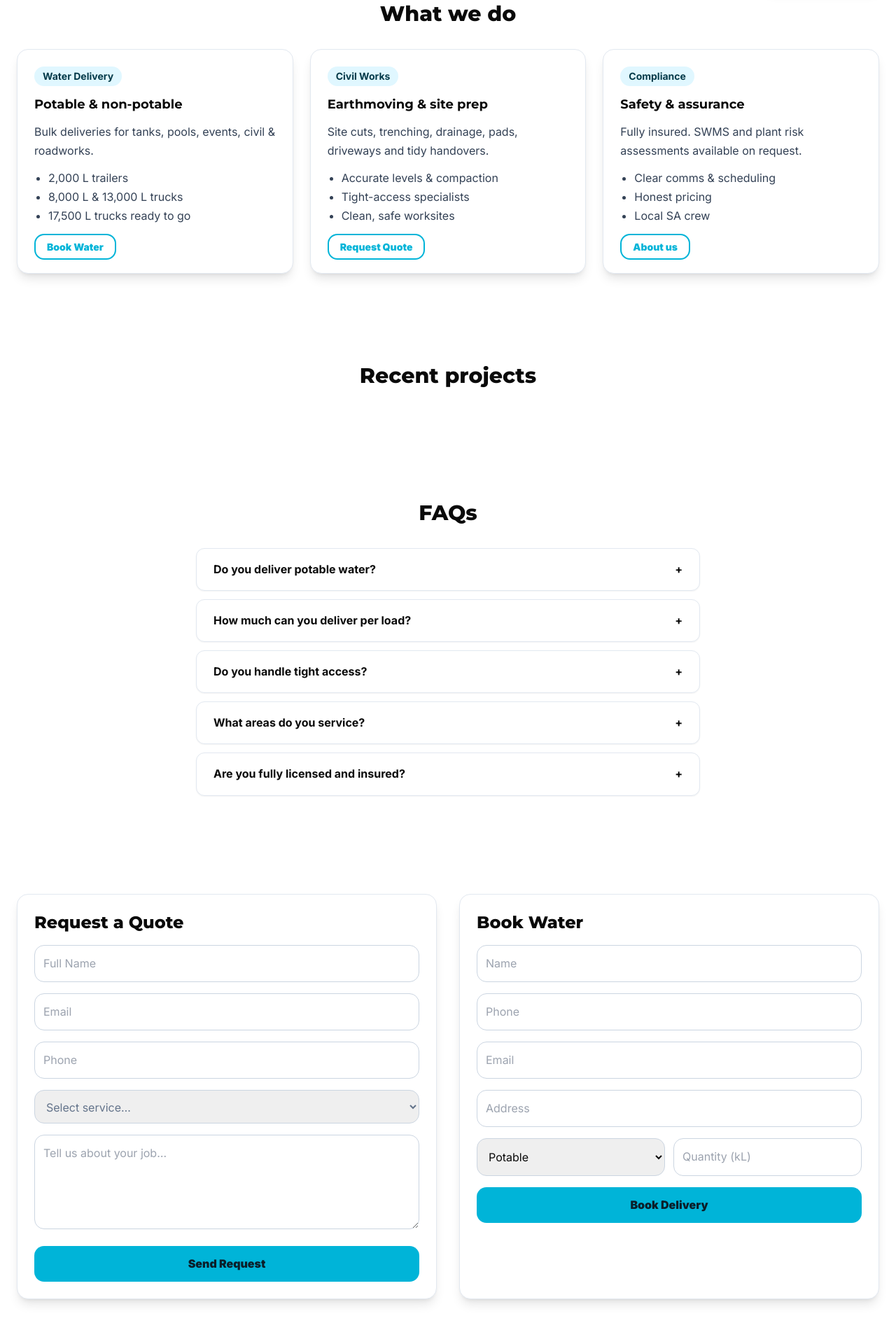
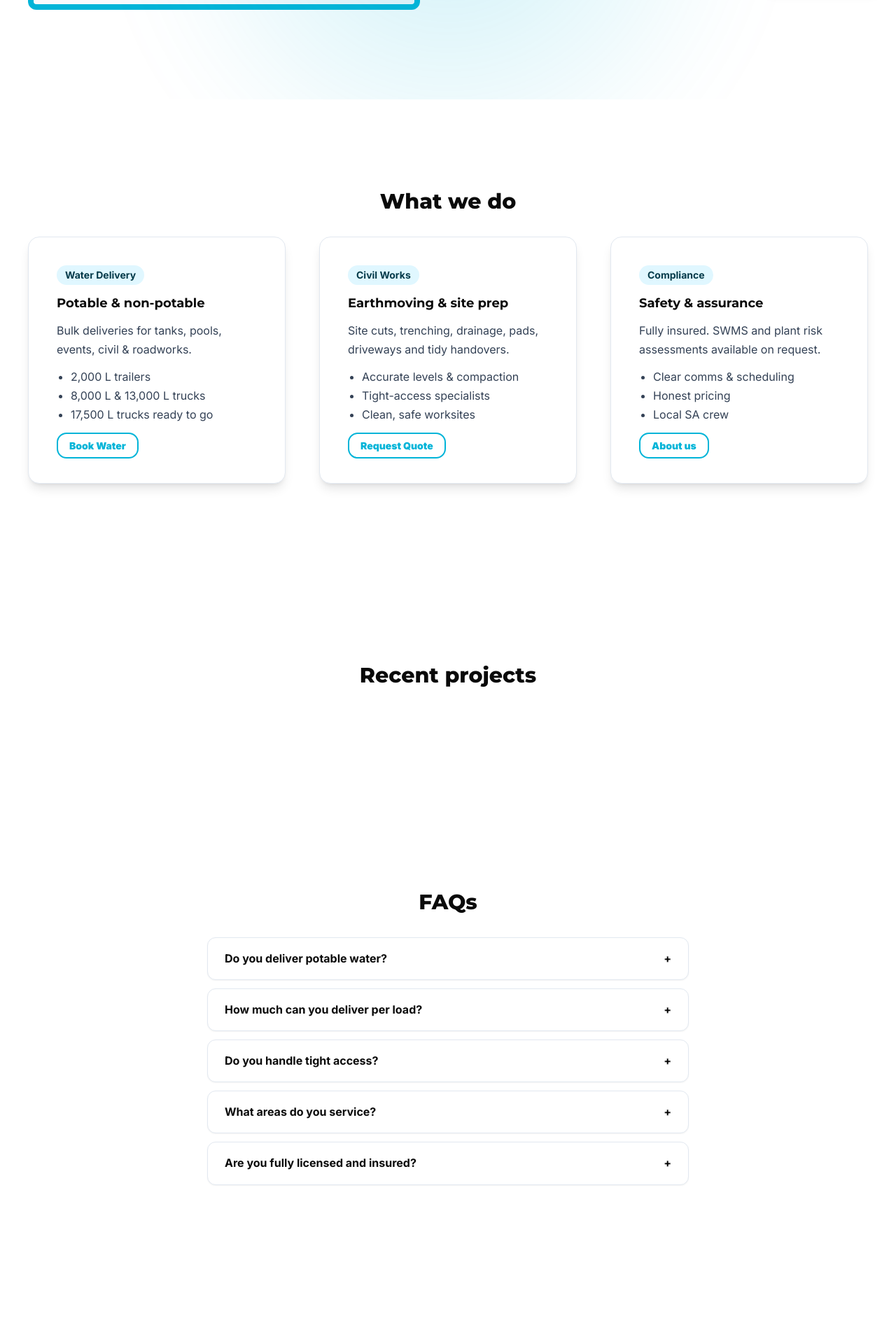
Before and after one commit to kindaiau/more-civil, a React (Vite) app: page / in a window 1280 px wide. Shown: the part 792-2712 px from the top of the page at 70% size. Built offline with nearby package versions, Linux system fonts and the light colour scheme.

Commit message:
Expand section spacing for clearer layout

```diff
--- a/src/components/FAQ.tsx
+++ b/src/components/FAQ.tsx
@@ -16,8 +16,8 @@ function QA({q, a}:{q:string; a:string}) {
 
 export default function FAQ() {
   return (
-    <section id="faq" className="py-16 bg-white">
-      <div className="max-w-3xl mx-auto px-6">
+    <section id="faq" className="py-32 bg-white">
+      <div className="max-w-3xl mx-auto px-10">
         <h2 className="reveal font-extrabold text-3xl mb-8 text-center" style={{fontFamily:'Montserrat'}}>FAQs</h2>
         <QA q="Do you deliver potable water?" a="Yes. We supply potable and non-potable water and can advise the best option for your job." />
         <QA q="How much can you deliver per load?" a="2,000 L trailers and 8,000 L / 13,000 L / 17,500 L trucks. Multiple loads can be scheduled for large fills." />
--- a/src/components/Footer.tsx
+++ b/src/components/Footer.tsx
@@ -1,7 +1,7 @@
 export default function Footer() {
   return (
     <footer className="bg-white text-slate-700 mt-16 border-t border-slate-200">
-      <div className="max-w-7xl mx-auto px-6 py-12 grid md:grid-cols-3 gap-8">
+      <div className="max-w-7xl mx-auto px-10 py-24 grid md:grid-cols-3 gap-8">
         <div>
           <h3 className="text-slate-900 font-bold text-xl mb-3" style={{fontFamily:'Montserrat'}}>More Civil</h3>
           <p className="text-slate-600">Water cart delivery and civil earthworks across South Australia.</p>
--- a/src/components/Gallery.tsx
+++ b/src/components/Gallery.tsx
@@ -9,8 +9,8 @@ export default function Gallery() {
   const [src, setSrc] = useState<string | null>(null);
 
   return (
-    <section id="projects" className="py-16 bg-white">
-      <div className="max-w-7xl mx-auto px-6">
+    <section id="projects" className="py-32 bg-white">
+      <div className="max-w-7xl mx-auto px-10">
         <h2 className="reveal font-extrabold text-3xl mb-8 text-center" style={{fontFamily:'Montserrat'}}>Recent projects</h2>
       </div>
     </section>
--- a/src/components/Hero.tsx
+++ b/src/components/Hero.tsx
@@ -1,7 +1,7 @@
 export default function Hero() {
   return (
-    <section id="home" className="relative bg-white text-slate-900 overflow-hidden pt-28">
-      <div className="max-w-7xl mx-auto grid md:grid-cols-2 gap-10 items-center px-6 py-16">
+    <section id="home" className="relative bg-white text-slate-900 overflow-hidden pt-40">
+      <div className="max-w-7xl mx-auto grid md:grid-cols-2 gap-20 items-center px-10 py-32">
         <div className="reveal">
           <h1 className="font-extrabold leading-tight text-4xl md:text-5xl lg:text-6xl"
               style={{fontFamily:'Montserrat'}}>
--- a/src/components/Quote.tsx
+++ b/src/components/Quote.tsx
@@ -1,10 +1,10 @@
 export default function Quote() {
   return (
-    <section id="quote" className="py-16 bg-white">
-      <div className="max-w-7xl mx-auto px-6 grid md:grid-cols-2 gap-8">
-        <div className="reveal rounded-2xl border border-slate-200 bg-white shadow-lg p-6">
+    <section id="quote" className="py-32 bg-white">
+      <div className="max-w-7xl mx-auto px-10 grid md:grid-cols-2 gap-8">
+        <div className="reveal rounded-2xl border border-slate-200 bg-white shadow-lg p-10">
           <h2 className="font-extrabold text-2xl mb-4" style={{fontFamily:'Montserrat'}}>Request a Quote</h2>
-          <form onSubmit={(e)=>{e.preventDefault(); alert('Demo — wire to email/form service in production');}} className="space-y-4">
+          <form onSubmit={(e)=>{e.preventDefault(); alert('Demo — wire to email/form service in production');}} className="space-y-8">
             <input required placeholder="Full Name" className="w-full p-3 border border-slate-300 rounded-lg focus:border-[#00B4D8] focus:outline-none focus:ring-1 focus:ring-[#00B4D8]"/>
             <input required type="email" placeholder="Email" className="w-full p-3 border border-slate-300 rounded-lg focus:border-[#00B4D8] focus:outline-none focus:ring-1 focus:ring-[#00B4D8]"/>
             <input required placeholder="Phone" className="w-full p-3 border border-slate-300 rounded-lg focus:border-[#00B4D8] focus:outline-none focus:ring-1 focus:ring-[#00B4D8]"/>
@@ -22,9 +22,9 @@ export default function Quote() {
           </form>
         </div>
 
-        <div className="reveal rounded-2xl border border-slate-200 bg-white shadow-lg p-6" id="contact">
+        <div className="reveal rounded-2xl border border-slate-200 bg-white shadow-lg p-10" id="contact">
           <h2 className="font-extrabold text-2xl mb-4" style={{fontFamily:'Montserrat'}}>Book Water</h2>
-          <form onSubmit={(e)=>{e.preventDefault(); alert('Demo — wire to email/form service in production');}} className="space-y-4">
+          <form onSubmit={(e)=>{e.preventDefault(); alert('Demo — wire to email/form service in production');}} className="space-y-8">
             <input required placeholder="Name" className="w-full p-3 border border-slate-300 rounded-lg focus:border-[#00B4D8] focus:outline-none focus:ring-1 focus:ring-[#00B4D8]"/>
             <input required placeholder="Phone" className="w-full p-3 border border-slate-300 rounded-lg focus:border-[#00B4D8] focus:outline-none focus:ring-1 focus:ring-[#00B4D8]"/>
             <input type="email" placeholder="Email" className="w-full p-3 border border-slate-300 rounded-lg focus:border-[#00B4D8] focus:outline-none focus:ring-1 focus:ring-[#00B4D8]"/>
--- a/src/components/Services.tsx
+++ b/src/components/Services.tsx
@@ -1,5 +1,5 @@
 const Card = ({badge, title, children}:{badge:string; title:string; children:React.ReactNode}) => (
-  <div className="reveal rounded-2xl border border-slate-200 bg-white shadow-lg p-6">
+  <div className="reveal rounded-2xl border border-slate-200 bg-white shadow-lg p-10">
     <span className="inline-block bg-[#e0f7ff] text-[#043b4a] px-3 py-1 rounded-full font-bold text-sm mb-3">{badge}</span>
     <h3 className="font-bold text-lg mb-3" style={{fontFamily:'Montserrat'}}>{title}</h3>
     <div className="[&>ul]:list-disc [&>ul]:pl-5 [&>p]:text-slate-700 [&>ul]:text-slate-700">{children}</div>
@@ -8,10 +8,10 @@ const Card = ({badge, title, children}:{badge:string; title:string; children:Rea
 
 export default function Services() {
   return (
-    <section id="services" className="py-16 bg-white">
-      <div className="max-w-7xl mx-auto px-6">
+    <section id="services" className="py-32 bg-white">
+      <div className="max-w-7xl mx-auto px-10">
         <h2 className="reveal font-extrabold text-3xl mb-8 text-center" style={{fontFamily:'Montserrat'}}>What we do</h2>
-        <div className="grid md:grid-cols-3 gap-6">
+        <div className="grid md:grid-cols-3 gap-12">
           <Card badge="Water Delivery" title="Potable & non-potable">
             <p>Bulk deliveries for tanks, pools, events, civil & roadworks.</p>
             <ul className="mt-3">
```
